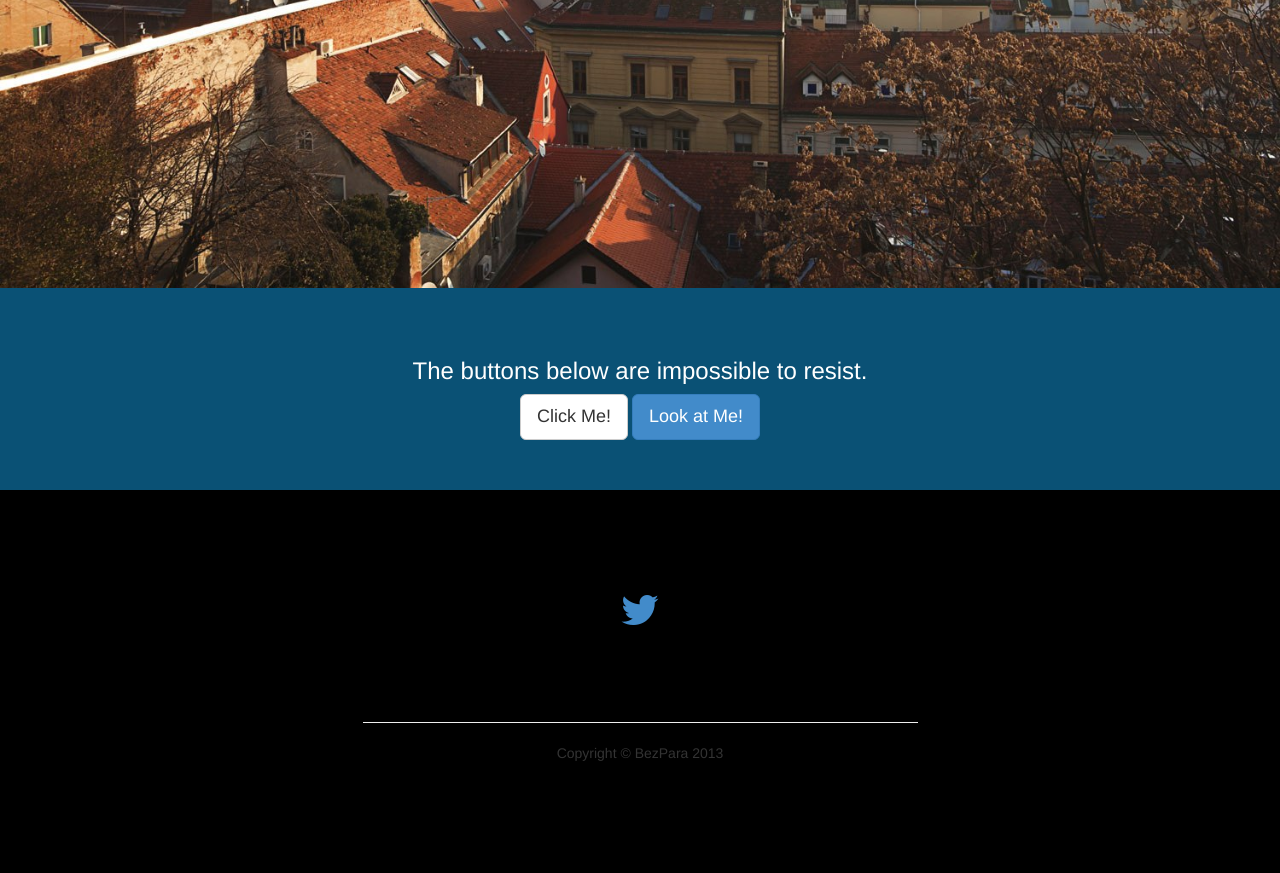
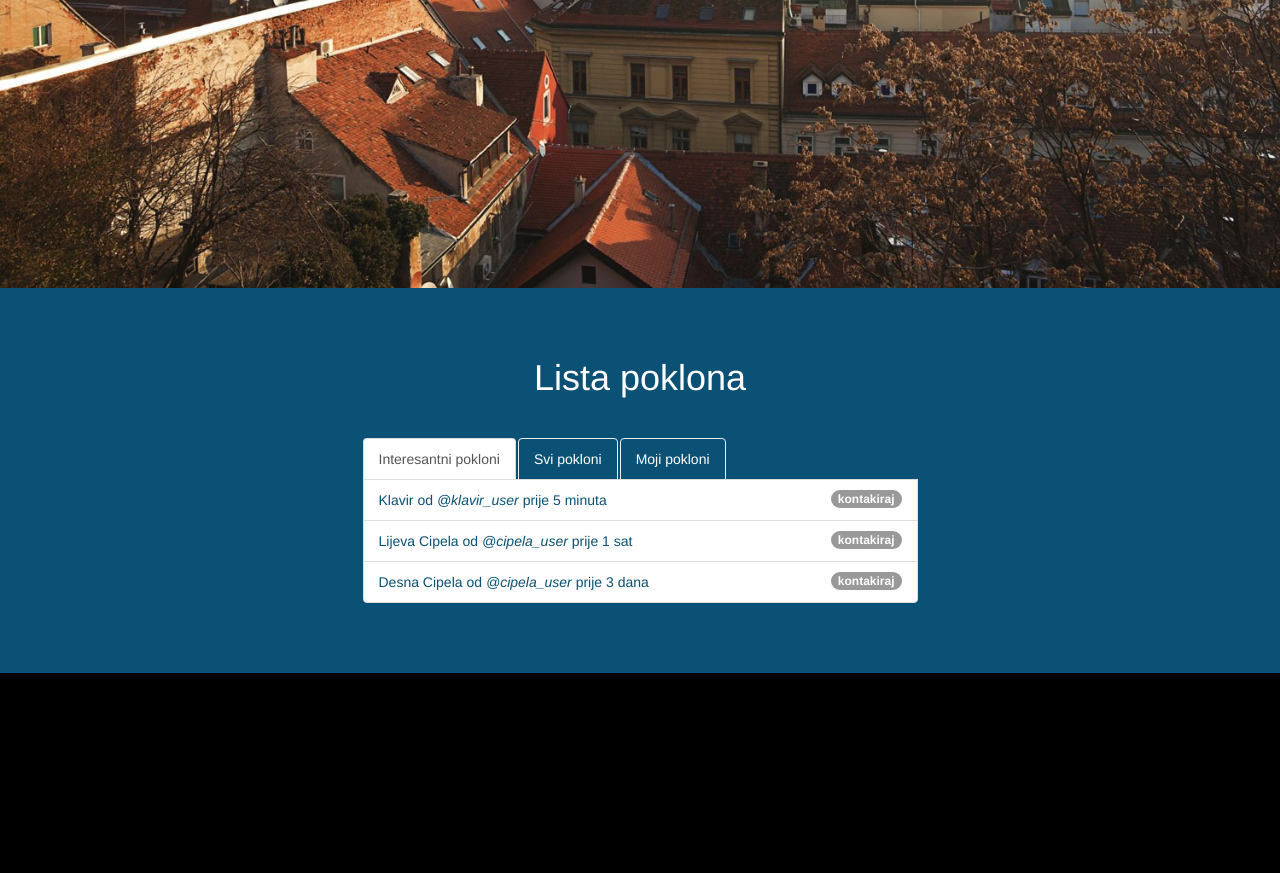
Before and after one commit to mieszko4/bezPara, a website: page client/index.html in a window 1280 px wide. Shown: the part 512-1385 px from the top of the page. After the commit the page ends 1185 px from the top, so only its background shows below. Drawn offline with Linux system fonts and the light colour scheme.

Commit message:
Add list of gifts section

```diff
--- a/client/css/bez-para.css
+++ b/client/css/bez-para.css
@@ -13,7 +13,6 @@ body {
 }
 
 .vert-text h1 {
-  color: #1B355C;
   padding: 0;
   margin: 0;
   font-size: 4.5em;
@@ -77,6 +76,10 @@ i.scroll:hover {
 
 /* Other */
 
+.bez-para-header {
+    color: #0a5175;
+}
+
 .bez-para-poklon {
     margin: 10px auto;
 }
@@ -99,3 +102,26 @@ i.scroll:hover {
     background-color: rgba(40, 94, 142, 0.3);
     padding: 20px 0;
 }
+
+.bez-para-filter {
+    margin-top: 40px;
+    border-bottom: none;
+}
+
+.bez-para-filter li:not(.active) a:not(:hover) {
+    border: 1px solid #eeeeee;
+    color: white;
+}
+
+.bez-para-pokloni {
+    text-align: left;
+    color: #0a5175
+}
+.bez-para-pokloni .list-group-item:first-child {
+    border-top-left-radius: 0;
+    border-top-right-radius: 0;
+}
+
+.bez-para-pokloni .badge a {
+    color: #ffffff;
+}
--- a/client/index.html
+++ b/client/index.html
@@ -26,9 +26,9 @@
 
     <!-- Menu -->
     <nav class="bez-para-menu">
-        <a href="#" class="btn btn-primary btn-lg">Sign in with Twitter</a>
+        <a href="#" class="btn btn-primary btn-lg">Prijavi se s Twitterom</a>
         <!-- TODO: implement sign in, on first sign in choose tags -->
-        <!--<a href="#" class="btn btn-primary btn-lg">Sign out</a>-->
+        <!--<a href="#" class="btn btn-primary btn-lg">Odjavi se</a>-->
     </nav>
     <!-- /Menu -->
 
@@ -36,7 +36,7 @@
     <div id="top" class="header">
       <div class="vert-text">
         <div class="bez-para-container">
-            <h1>Imam</h1>
+            <h1 class="bez-para-header">Imam</h1>
             <form name="pokloni">
                 <div class="input-group input-group-lg bez-para-poklon">
                   <input type="text" class="form-control" placeholder="Što?" name="what" />
@@ -56,35 +56,35 @@
       <div class="container">
         <div class="row">
           <div class="col-md-6 col-md-offset-3 text-center">
-            <h3>The buttons below are impossible to resist.</h3>
-            <a href="#" class="btn btn-lg btn-default">Click Me!</a>
-            <a href="#" class="btn btn-lg btn-primary">Look at Me!</a>
+            <h1>Lista poklona</h1>
+
+            <ul class="nav nav-tabs bez-para-filter">
+                <li class="active"><a href="#">Interesantni pokloni</a></li>
+                <li><a href="#">Svi pokloni</a></li>
+                <li><a href="#">Moji pokloni</a></li> <!--TODO: show only when logged in -->
+            </ul>
+
+            <!-- TODO: details form with description and picture -->
+            <ul class="list-group bez-para-pokloni">
+                <li class="list-group-item">
+                    <span class="badge"><a href="#">kontakiraj</a></span>
+                    <span>Klavir</span> od <em>@klavir_user</em> <span>prije 5 minuta</span>
+                </li>
+                <li class="list-group-item">
+                    <span class="badge"><a href="#">kontakiraj</a></span>
+                    <span>Lijeva Cipela</span> od <em>@cipela_user</em> <span>prije 1 sat</span>
+                </li>
+                <li class="list-group-item">
+                    <span class="badge"><a href="#">kontakiraj</a></span>
+                    <span>Desna Cipela</span> od <em>@cipela_user</em> <span>prije 3 dana</span>
+                </li>
+            </ul>
+            <!-- TODO: virtual scroll -->
           </div>
         </div>
       </div>
     </div>
     <!-- /Call to Action -->
-
-    <!-- Footer -->
-    <footer>
-      <div class="container">
-        <div class="row">
-          <div class="col-md-6 col-md-offset-3 text-center">
-            <ul class="list-inline">
-              <!--<li><i class="fa fa-facebook fa-3x"></i></li>-->
-              <li><a target="_blank" href="http://twitter.com/bez_para"><i class="fa fa-twitter fa-3x"></i></a></li>
-              <!--<li><i class="fa fa-dribbble fa-3x"></i></li>-->
-            </ul>
-            <div class="top-scroll">
-              <a href="#top"><i class="fa fa-circle-arrow-up scroll fa-4x"></i></a>
-            </div>
-            <hr />
-            <p>Copyright &copy; BezPara 2013</p>
-          </div>
-        </div>
-      </div>
-    </footer>
-    <!-- /Footer -->
 
     <!-- Bootstrap core JavaScript -->
     <!-- Placed at the end of the document so the pages load faster -->
```
